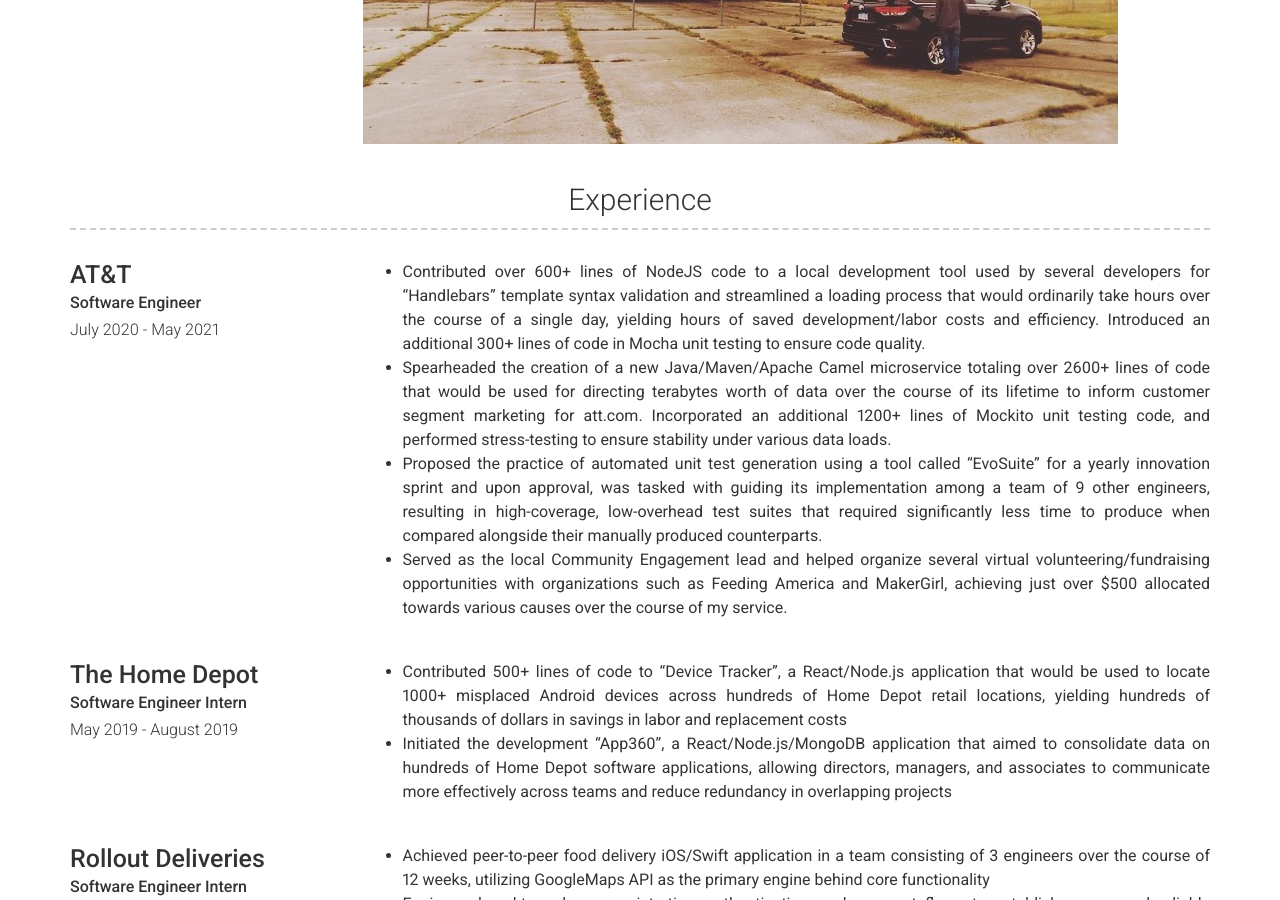
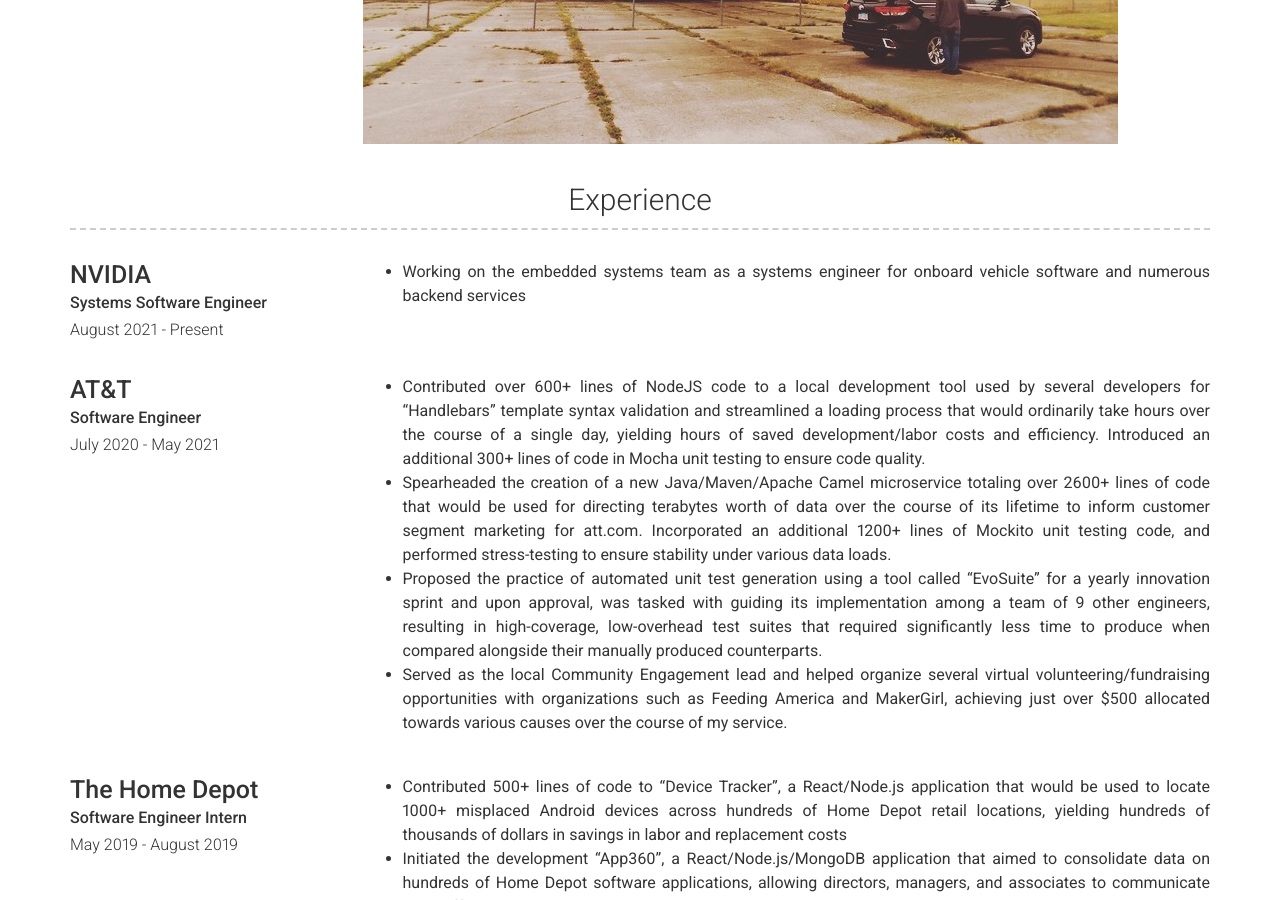
Before and after one commit to benjamincarney/benjamincarney.github.io, a Jekyll site: the page built from index.md, in a window 1280 px wide and 900 px high, scrolled down 751 px. Built offline with Jekyll 4.4.1, drawn with Linux system fonts in a browser that asks for light colours; nearby versions of some CDN libraries.

Commit message:
Update _config.yml

```diff
--- a/_config.yml
+++ b/_config.yml
@@ -65,6 +65,15 @@ content:
   - title: Experience
     layout: list
     content:
+      - layout: left
+        title: NVIDIA
+        sub_title: Systems Software Engineer
+        caption: August 2021 - Present
+        # link: at&t.com
+        # quote: >
+          # Short description of the company (optional)
+        description: | # this will include new lines to allow paragraphs
+          - Working on the embedded systems team as a systems engineer for onboard vehicle software and numerous backend services
       - layout: left
         title: AT&T
         sub_title: Software Engineer
```
